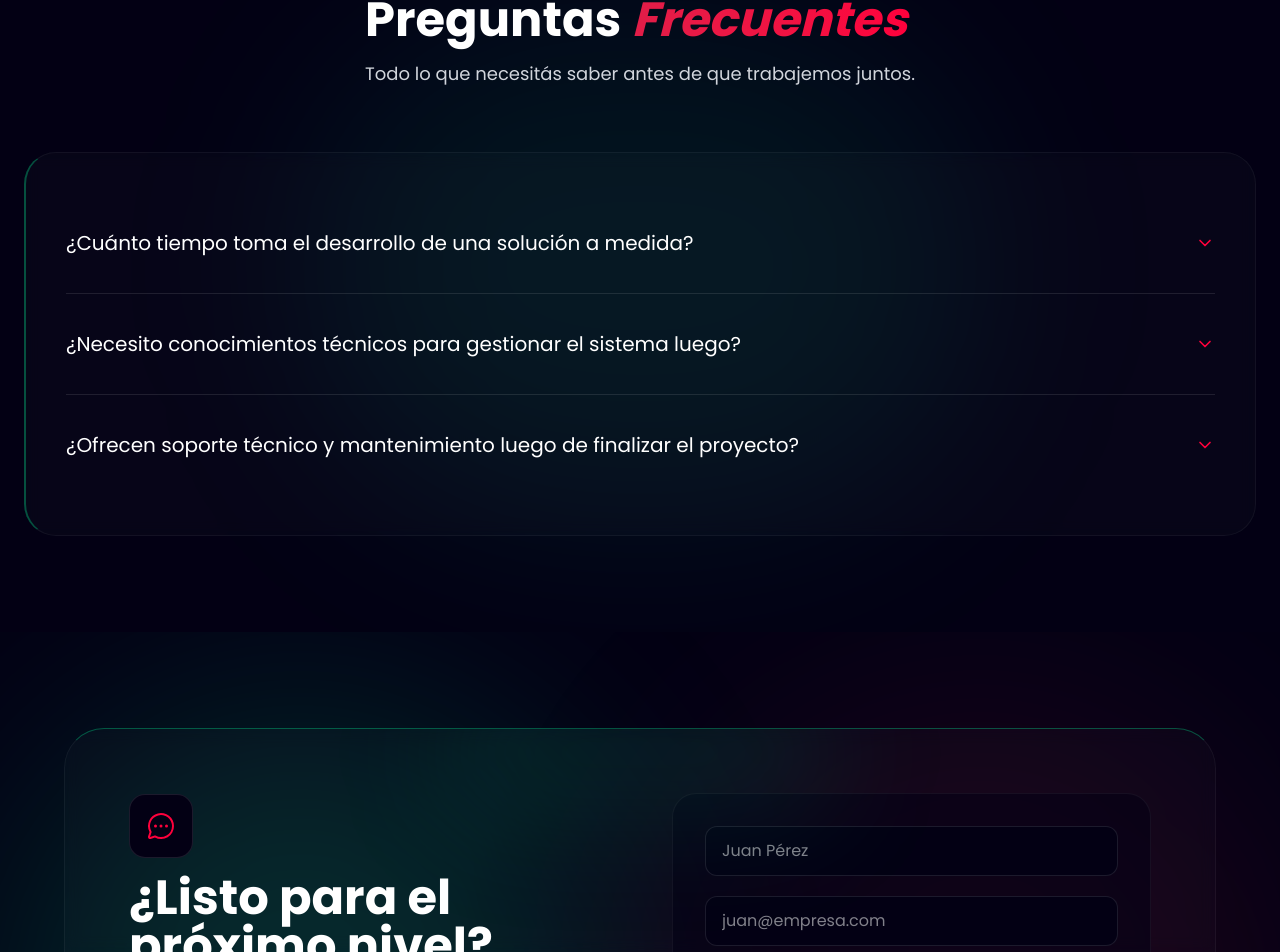
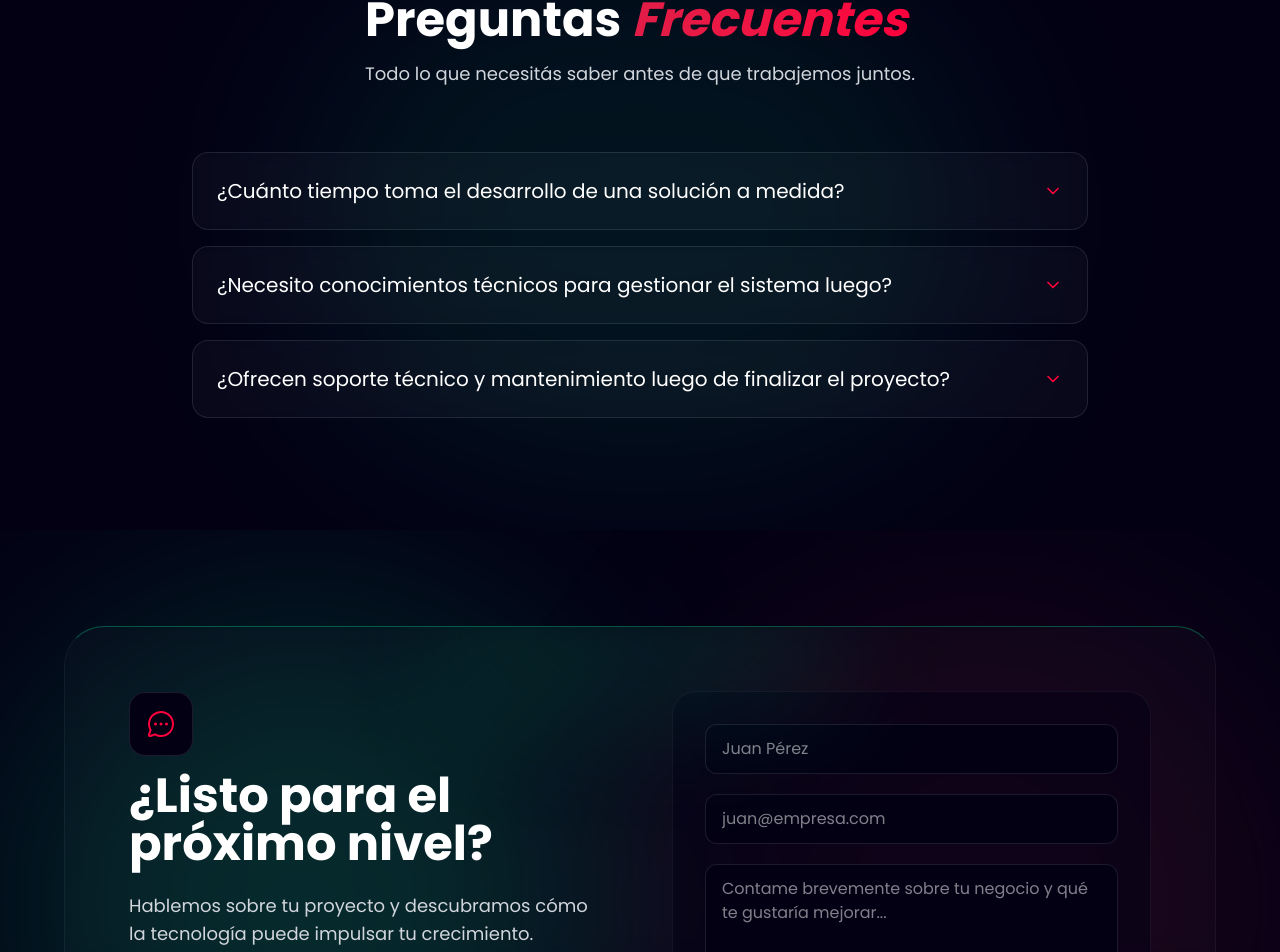
Before and after one commit to Anonymus-dev21/NexoAgency, a React (Vite) app: page / in a window 1280 px wide. Shown: the part 4720-5672 px from the top of the page. Built offline with nearby package versions, Linux system fonts and the light colour scheme.

Commit message:
patch version

```diff
--- a/src/components/FAQ.jsx
+++ b/src/components/FAQ.jsx
@@ -40,26 +40,29 @@ const FAQ = () => {
           </p>
         </motion.div>
 
-        <motion.div
-          initial={{ opacity: 0, y: 50 }}
-          whileInView={{ opacity: 1, y: 0 }}
-          viewport={{ amount: 0.4 }}
-          transition={{ duration: 0.6, delay: 0.1, ease: "easeOut" }}
-          className="bg-white/[0.02] border border-white/5 border-l-2 border-l-brand-green/30 rounded-4xl p-6 md:p-10 backdrop-blur-sm"
-        >
+        <div className="max-w-4xl mx-auto space-y-4">
           <Accordion type="single" collapsible className="w-full">
             {faqs.map((faq, index) => (
-              <AccordionItem key={index} value={`item-${index}`} className={index === faqs.length - 1 ? "border-b-0" : ""}>
-                <AccordionTrigger className="text-left text-lg md:text-xl text-white py-4 my-5 hover:text-brand-green transition-colors duration-300">
-                  {faq.question}
-                </AccordionTrigger>
-                <AccordionContent>
-                  {faq.answer}
-                </AccordionContent>
-              </AccordionItem>
+              <motion.div
+                key={index}
+                initial={{ opacity: 0, y: 20 }}
+                whileInView={{ opacity: 1, y: 0 }}
+
+                transition={{ duration: 0.5, delay: index * 0.1 }}
+                className="bg-white/3 border border-white/10 rounded-2xl overflow-hidden backdrop-blur-sm mb-4"
+              >
+                <AccordionItem value={`item-${index}`} className="border-b-0 px-6">
+                  <AccordionTrigger className="text-left text-lg md:text-xl text-white py-6 hover:text-brand-green transition-colors duration-300">
+                    {faq.question}
+                  </AccordionTrigger>
+                  <AccordionContent className="text-gray-300 text-base leading-relaxed border-t border-white/5 pt-4">
+                    {faq.answer}
+                  </AccordionContent>
+                </AccordionItem>
+              </motion.div>
             ))}
           </Accordion>
-        </motion.div>
+        </div>
       </div>
     </section>
   );
--- a/src/components/Navbar.jsx
+++ b/src/components/Navbar.jsx
@@ -75,7 +75,7 @@ const Navbar = () => {
             animate={{ opacity: 1, y: 0 }}
             exit={{ opacity: 0, y: -20 }}
             transition={{ duration: 0.2 }}
-            className="fixed inset-0 z-[60] bg-[#030014] flex flex-col items-center justify-center"
+            className="fixed inset-0 z-[60] bg-[#030014] flex flex-col items-center justify-center [transform:translateZ(0)]"
           >
             <button
               className="absolute top-6 right-6 text-gray-300 hover:text-white"
```
